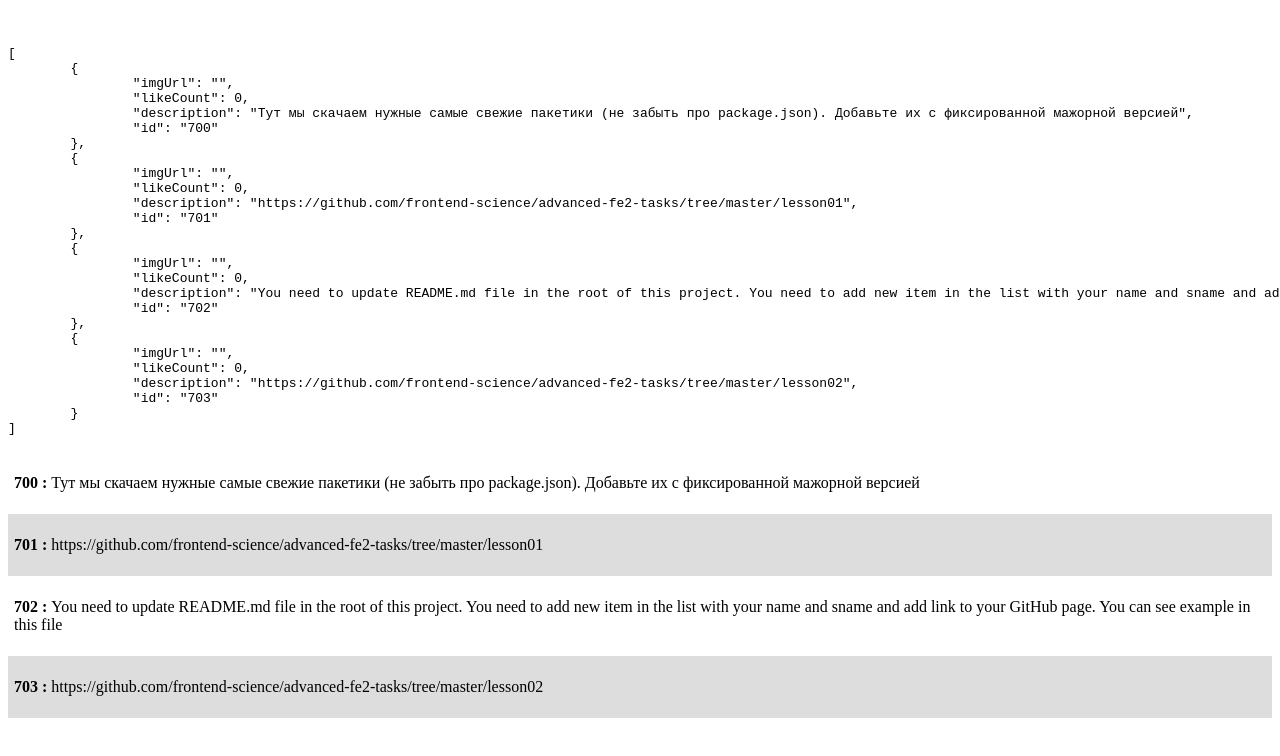
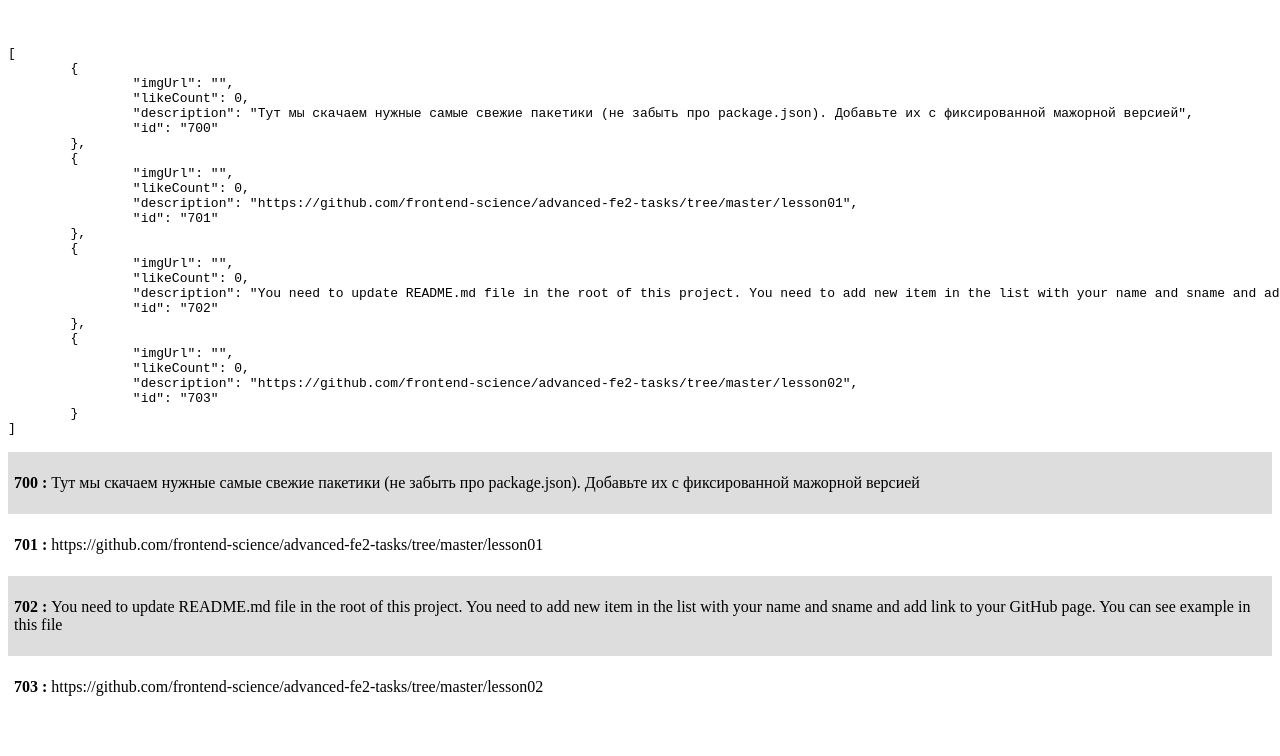
Before and after one commit to Hudik/adv-fe2, a website: page test.html in a window 1280 px wide. Shown: the top 756 px of the page. Drawn offline with nearby package versions, Linux system fonts and the light colour scheme.

Commit message:
#odd -> even background changed

```diff
--- a/test.html
+++ b/test.html
@@ -10,7 +10,7 @@
 	.updates > div{
 		padding: 6px;
 	}
-	.updates > .odd {
+	.updates > .even {
 		background: #dddddd;
 	}
 </style>
```
